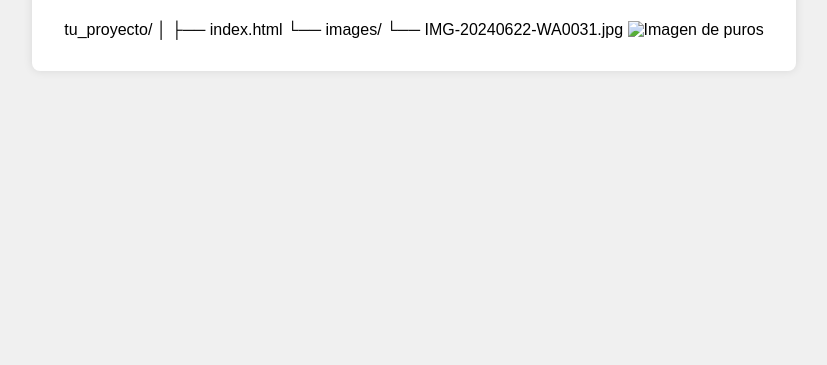
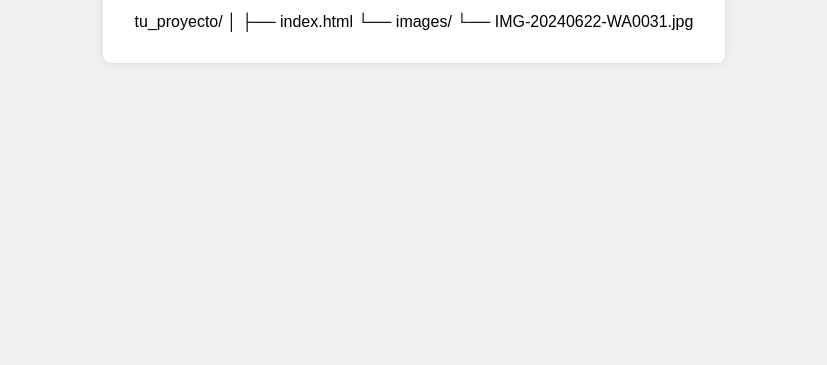
Before and after one commit to ElRinconDeCladick/ElRinconDeCladick.github.io, a plain HTML site: page index.html in a window 1280 px wide. Shown: the part 435-800 px from the top of the page, without its empty margins (226-1053 px from the left). Drawn offline with Linux system fonts and the light colour scheme.

Commit message:
Actualizar index.html

```diff
--- a/index.html
+++ b/index.html
@@ -44,8 +44,5 @@
 ├── index.html
 └── images/
     └── IMG-20240622-WA0031.jpg
-
-        <img src="images/IMG-20240622-WA0031.jpg" alt="Imagen de puros">
-    </div>
 </body>
 </html>
```
